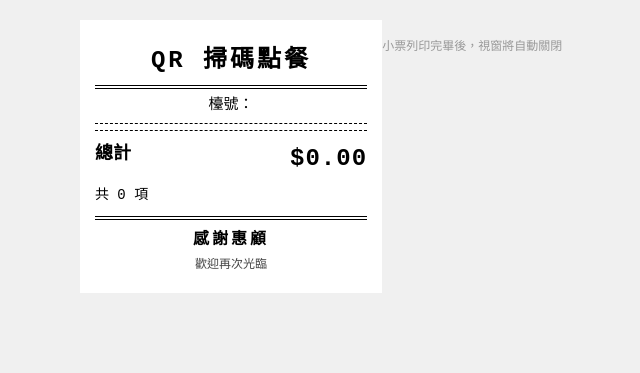
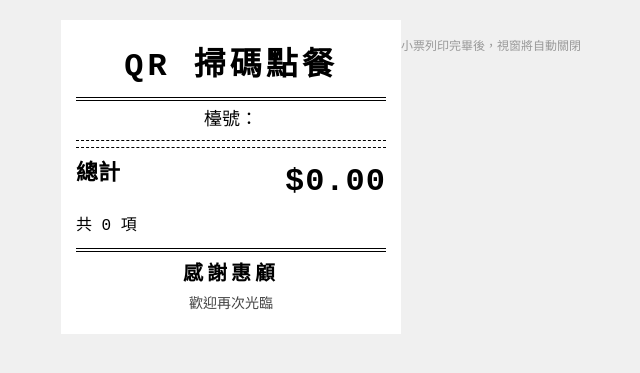
Before and after one commit to moondyjohn/qr-order-system, a Flask app: template templates/print_receipt.html in a window 1280 px wide. Shown: the top 373 px of the page, without its empty margins (319-959 px from the left). Run offline with Flask 3, Linux system fonts and the light colour scheme; the template is opened without the code that fills it, so the values that code supplies are empty.

Commit message:
再次放大列印小票字體 (80mm->90mm, 字體+4~8px)

```diff
--- a/templates/print_receipt.html
+++ b/templates/print_receipt.html
@@ -20,24 +20,24 @@
         }
 
         .receipt {
-            width: 80mm;
+            width: 90mm;
             background: #fff;
             padding: 6mm 4mm 5mm;
-            font-size: 16px;
+            font-size: 18px;
             line-height: 1.5;
             color: #000;
             text-align: center;
         }
 
         .receipt .store-name {
-            font-size: 24px;
+            font-size: 32px;
             font-weight: bold;
-            letter-spacing: 3px;
+            letter-spacing: 4px;
             margin-bottom: 6px;
         }
 
         .receipt .info-row {
-            font-size: 15px;
+            font-size: 18px;
             margin-bottom: 3px;
             text-align: center;
         }
@@ -61,8 +61,8 @@
             justify-content: space-between;
             align-items: baseline;
             text-align: left;
-            padding: 3px 0;
-            font-size: 15px;
+            padding: 4px 0;
+            font-size: 18px;
         }
 
         .receipt .item-name {
@@ -78,41 +78,41 @@
             white-space: nowrap;
             margin-left: 6px;
             color: #333;
-            font-size: 14px;
+            font-size: 17px;
         }
 
         .receipt .item-subtotal {
             white-space: nowrap;
             margin-left: 6px;
             text-align: right;
-            min-width: 50px;
+            min-width: 60px;
             font-weight: bold;
-            font-size: 15px;
+            font-size: 18px;
         }
 
         .receipt .total-row {
             display: flex;
             justify-content: space-between;
-            font-size: 18px;
+            font-size: 22px;
             font-weight: bold;
             padding: 4px 0;
             margin-top: 2px;
         }
 
         .receipt .total-amount {
-            font-size: 24px;
+            font-size: 32px;
             letter-spacing: 1px;
         }
 
         .receipt .footer-text {
             margin-top: 8px;
-            font-size: 16px;
+            font-size: 20px;
             font-weight: bold;
-            letter-spacing: 3px;
+            letter-spacing: 4px;
         }
 
         .receipt .footer-sub {
-            font-size: 12px;
+            font-size: 14px;
             color: #444;
             margin-top: 4px;
         }
@@ -123,17 +123,17 @@
                 background: #fff;
                 padding: 0;
                 margin: 0;
-                width: 80mm;
+                width: 90mm;
             }
 
             .receipt {
                 box-shadow: none;
                 padding: 4mm 3mm 3mm;
-                width: 80mm;
+                width: 90mm;
             }
 
             @page {
-                size: 80mm auto;
+                size: 90mm auto;
                 margin: 0;
             }
         }
@@ -174,7 +174,7 @@
             <span class="total-amount">${{ "%.2f"|format(order.total_price) }}</span>
         </div>
 
-        <div class="total-row" style="font-weight:normal;font-size:14px;margin-top:0;">
+        <div class="total-row" style="font-weight:normal;font-size:16px;margin-top:0;">
             <span>共 {{ items|length }} 項</span>
             <span></span>
         </div>
```
